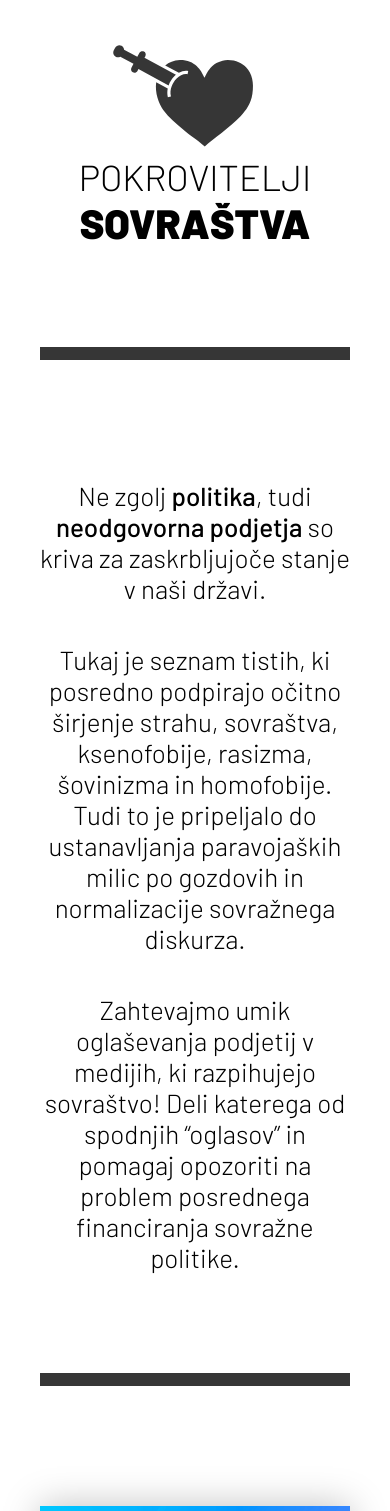
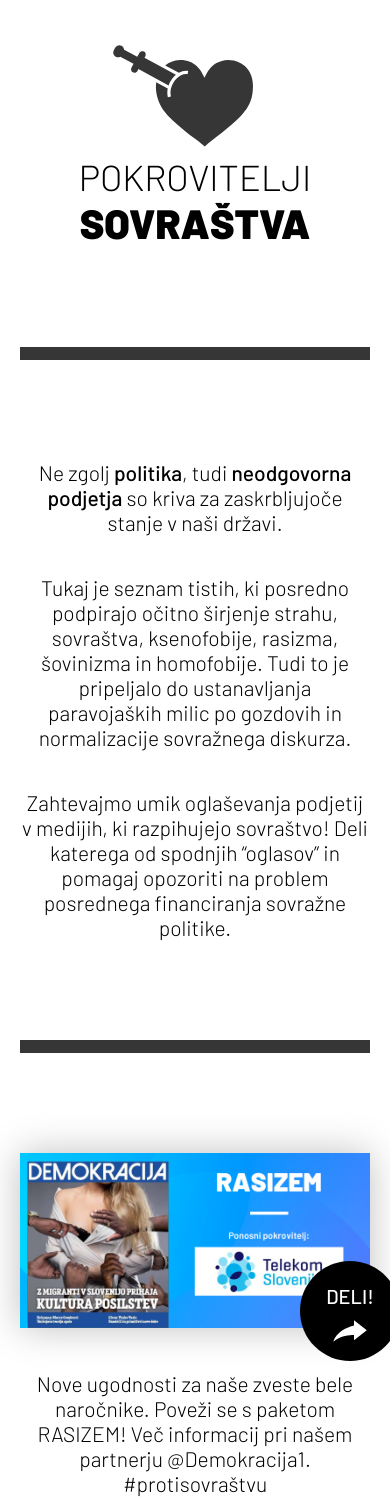
Before and after one commit to danesjenovdan/sponzorji-sovrastva, a Vue app in the folder pokrovitelji/: page / in a window 390 px wide. Shown: the top 1511 px of the page. Built offline with nearby package versions, Linux system fonts and the light colour scheme.

Commit message:
more updates

```diff
--- a/pokrovitelji/public/index.html
+++ b/pokrovitelji/public/index.html
@@ -7,23 +7,25 @@
     <link rel="icon" href="/favicon.ico">
     <title>Pokrovitelji sovraštva</title>
 
+    <meta property="fb:app_id" content="301375193309601">
     <meta name="twitter:creator" content="@danesjenovdan">
     <meta name="twitter:card" content="summary_large_image">
 
-    <meta class="removeme" property="og:type" content="article" />
-    <meta class="removeme" property="og:url" content="https://danesjenovdan.si/sponzorji" />
-    <meta class="removeme" property="og:title" content="OG TITLE" />
-    <meta class="removeme" name="twitter:title" content="OG TITLE">
+    <meta class="removeme" property="og:type" content="article">
+    <meta class="removeme" property="og:url" content="https://danesjenovdan.si/sponzorji">
+    <meta class="removeme" property="og:title" content="Ustavimo botre sovraštva">
+    <meta class="removeme" name="twitter:title" content="Ustavimo botre sovraštva">
 
-    <meta class="removeme" property="og:image" content="OG IMAGE" />
+    <meta class="removeme" property="og:image" content="OG IMAGE">
     <meta class="removeme" name="twitter:image" content="OG IMAGE">
 
-    <meta class="removeme" property="og:description" content="OG DESCRIPTION" />
-    <meta class="removeme" name="twitter:description" content="OG DESCRIPTION">
+    <meta class="removeme" property="og:description" content="Ne zgolj politika, tudi neodgovorna podjetja so kriva za zaskrbljujoče stanje v naši državi.">
+    <meta class="removeme" name="twitter:description" content="Ne zgolj politika, tudi neodgovorna podjetja so kriva za zaskrbljujoče stanje v naši državi.">
   </head>
   <body>
     <noscript>
-      <strong>We're sorry but pokrovitelji doesn't work properly without JavaScript enabled. Please enable it to continue.</strong>
+      <strong>We're sorry but pokrovitelji doesn't work properly without JavaScript enabled. Please
+      enable it to continue.</strong>
     </noscript>
     <div id="app"></div>
     <!-- built files will be auto injected -->
--- a/pokrovitelji/src/App.vue
+++ b/pokrovitelji/src/App.vue
@@ -37,7 +37,7 @@
           </button>
         </div>
       </div>
-      <p>Danes je nov dan</p>
+      <p><a href="https://danesjenovdan.si/" target="_blank">Danes je nov dan</a></p>
     </div>
   </div>
 </template>
@@ -52,11 +52,12 @@
   },
 
   data() {
+    const link = `https://danesjenovdan.si${this.baseUrl}`;
     return {
-      link: 'https://danesjenovdan.si/blahblah',
-      tweet: 'This is the default tweet',
-      emailSubject: 'This is the email subject',
-      emailBody: 'This is the email body',
+      link,
+      tweet: 'Ustavimo botre sovraštva #protisovraštvu',
+      emailSubject: 'Ustavimo botre sovraštva',
+      emailBody: 'Ustavimo botre sovraštva',
     };
   },
 
@@ -70,7 +71,7 @@
       window.open(url, '_blank');
     },
     emailShare() {
-      const url = `mailto:?subject=${encodeURIComponent(this.emailSubject)}&body=${encodeURIComponent(this.emailBody)}`;
+      const url = `mailto:?subject=${encodeURIComponent(this.emailSubject)}&body=${encodeURIComponent(`${this.emailBody} ${this.link}`)}`;
       window.open(url, '_blank');
     },
   },
@@ -172,6 +173,18 @@
         }
       }
     }
+
+    a,
+    a:visited,
+    a:active,
+    a:focus {
+      color: #fff;
+      text-decoration: none;
+
+      &:hover {
+        text-decoration: underline;
+      }
+    }
   }
 
   @media (max-width: 767px) {
--- /dev/null
+++ b/pokrovitelji/src/assets/razglednice.json
@@ -0,0 +1,52 @@
+{
+  "razglednice": [
+    {
+      "name": "TELEKOM",
+      "imgSrc": "boter-telekom.jpg",
+      "tweet": "Nove ugodnosti za naše zveste bele naročnike. Poveži se s paketom RASIZEM! Več informacij pri našem partnerju @Demokracija1.",
+      "link": "telekom"
+    },
+    {
+      "name": "POŠTA",
+      "imgSrc": "boter-posta.jpg",
+      "tweet": "Pošlji sovraštvo s pomočjo @nova24! S @posta_slovenije hitro, varno in ugodno.",
+      "link": "posta"
+    },
+    {
+      "name": "T-2",
+      "imgSrc": "boter-t2.jpg",
+      "tweet": "Reši T-2 pred stečajem in preženi migrante s slovenskih izobraževalnih institucij!",
+      "link": "t2"
+    },
+    {
+      "name": "TRIGLAV",
+      "imgSrc": "boter-triglav.jpg",
+      "tweet": "Zavaruj se pred grozotami LGBT! Novi paket @triglavgroup te brani s pomočjo @nova24.",
+      "link": "triglav"
+    },
+    {
+      "name": "MERCATOR",
+      "imgSrc": "boter-mercator.jpg",
+      "tweet": "Radi imamo domače! Vaš najbolj nestrpen sosed @mercator_sl! @nova24",
+      "link": "mercator"
+    },
+    {
+      "name": "TELEMACH",
+      "imgSrc": "boter-telemach.jpg",
+      "tweet": "Novi paketi @TelemachSi Še več, zdaj z neomejenimi količinami sovraštva in nestrpnosti @nova24.",
+      "link": "telemach"
+    },
+    {
+      "name": "PETROL",
+      "imgSrc": "boter-petrol.jpg",
+      "tweet": "Laž za življenje! @petrol in @Demokracija1.",
+      "link": "petrol"
+    },
+    {
+      "name": "SLOVENSKE ŽELEZNICE",
+      "imgSrc": "boter-zeleznice.jpg",
+      "tweet": "S histerijo lažje in hitreje po Sloveniji! Potovanje omogočata @slozeleznice in @nova24.",
+      "link": "slovenske-zeleznice"
+    }
+  ]
+}
--- a/pokrovitelji/src/components/Content.vue
+++ b/pokrovitelji/src/components/Content.vue
@@ -29,64 +29,14 @@
         :emailContent="rzg.tweet"
         :link="getShareLink(rzg.link)"
       />
-      <p class="text" v-html="addTweetLinks(`${rzg.tweet} ${hashtag}`)"></p>
+      <p class="text" v-text="`${rzg.tweet} ${hashtag}`"></p>
     </div>
   </div>
 </template>
 
 <script>
 import Razglednica from './Razglednica.vue';
-
-const razglednice = [
-  {
-    name: 'TELEKOM',
-    imgSrc: 'boter-telekom.jpg',
-    tweet: 'Nove ugodnosti za naše zveste bele naročnike. Poveži se s paketom RASIZEM! Več informacij pri našem partnerju @Demokracija1.',
-    link: 'telekom',
-  },
-  {
-    name: 'POŠTA',
-    imgSrc: 'boter-posta.jpg',
-    tweet: 'Pošlji sovraštvo s pomočjo @nova24! S @posta_slovenije hitro, varno in ugodno.',
-    link: 'posta',
-  },
-  {
-    name: 'T-2',
-    imgSrc: 'boter-t2.jpg',
-    tweet: 'Reši T-2 pred stečajem in preženi migrante s slovenskih izobraževalnih institucij!',
-    link: 't2',
-  },
-  {
-    name: 'TRIGLAV',
-    imgSrc: 'boter-triglav.jpg',
-    tweet: 'Zavaruj se pred grozotami LGBT! Novi paket @triglavgroup te brani s pomočjo @nova24.',
-    link: 'triglav',
-  },
-  {
-    name: 'MERCATOR',
-    imgSrc: 'boter-mercator.jpg',
-    tweet: 'Radi imamo domače! Vaš najbolj nestrpen sosed @mercator_sl! @nova24',
-    link: 'mercator',
-  },
-  {
-    name: 'TELEMACH',
-    imgSrc: 'boter-telemach.jpg',
-    tweet: 'Novi paketi @TelemachSi Še več, zdaj z neomejenimi količinami sovraštva in nestrpnosti @nova24.',
-    link: 'telemach',
-  },
-  {
-    name: 'PETROL',
-    imgSrc: 'boter-petrol.jpg',
-    tweet: 'Laž za življenje! @petrol in @Demokracija1.',
-    link: 'petrol',
-  },
-  {
-    name: 'SLOVENSKE ŽELEZNICE',
-    imgSrc: 'boter-zeleznice.jpg',
-    tweet: 'S histerijo lažje in hitreje po Sloveniji! Potovanje omogočata @slozeleznice in @nova24.',
-    link: 'slovenske-zeleznice',
-  },
-];
+import { razglednice } from '../assets/razglednice.json';
 
 export default {
   name: 'vse',
@@ -103,16 +53,7 @@
   },
   methods: {
     getShareLink(link) {
-      if (typeof window !== 'undefined') {
-        const loc = window.location;
-        return `${loc.origin}${this.baseUrl}${link}`;
-      }
-      return '';
-    },
-    addTweetLinks(text) {
-      return String(text);
-      // .replace(/#([^,;.'" ]+)/g, '<strong>#$1</strong>')
-      // .replace(/(^|[^@\w])@(\w{1,15})\b/g, '$1<a href="https://twitter.com/$2" target="_blank" rel="noopener noreferrer">@$2</a>');
+      return `https://danesjenovdan.si${this.baseUrl}${link}`;
     },
   },
 };
@@ -130,6 +71,8 @@
 
   font-family: 'Barlow', sans-serif;
   font-weight: 300;
+
+  overflow-x: hidden;
 
   strong {
     font-weight: 500;
@@ -199,7 +142,22 @@
     }
 
     .text {
-      font-size: 26px;
+      font-size: 28px;
+    }
+  }
+}
+
+@media (max-width: 480px) {
+  #content {
+    padding-left: 20px;
+    padding-right: 20px;
+
+    .divider {
+      margin-bottom: 100px;
+    }
+
+    .text {
+      font-size: 21px;
     }
   }
 }
--- a/pokrovitelji/src/components/Razglednica.vue
+++ b/pokrovitelji/src/components/Razglednica.vue
@@ -45,15 +45,15 @@
     },
     tweet: {
       type: String,
-      default: 'This is the default tweet. It has a #hashtag',
+      default: 'Ustavimo botre sovraštva #protisovraštvu',
     },
     emailSubject: {
       type: String,
-      default: 'This is the default email subject',
+      default: 'Ustavimo botre sovraštva',
     },
     emailContent: {
       type: String,
-      default: 'This is the default email content',
+      default: 'Ustavimo botre sovraštva',
     },
     link: {
       type: String,
@@ -71,7 +71,7 @@
       window.open(url, '_blank');
     },
     emailShare() {
-      const url = `mailto:?subject=${encodeURIComponent(this.emailSubject)}&body=${encodeURIComponent(this.emailContent)}`;
+      const url = `mailto:?subject=${encodeURIComponent(this.emailSubject)}&body=${encodeURIComponent(`${this.emailContent} ${this.link}`)}`;
       window.open(url, '_blank');
     },
   },
```
Also changed, not shown: 1 other file (tests, documents, lock files or other folders).
